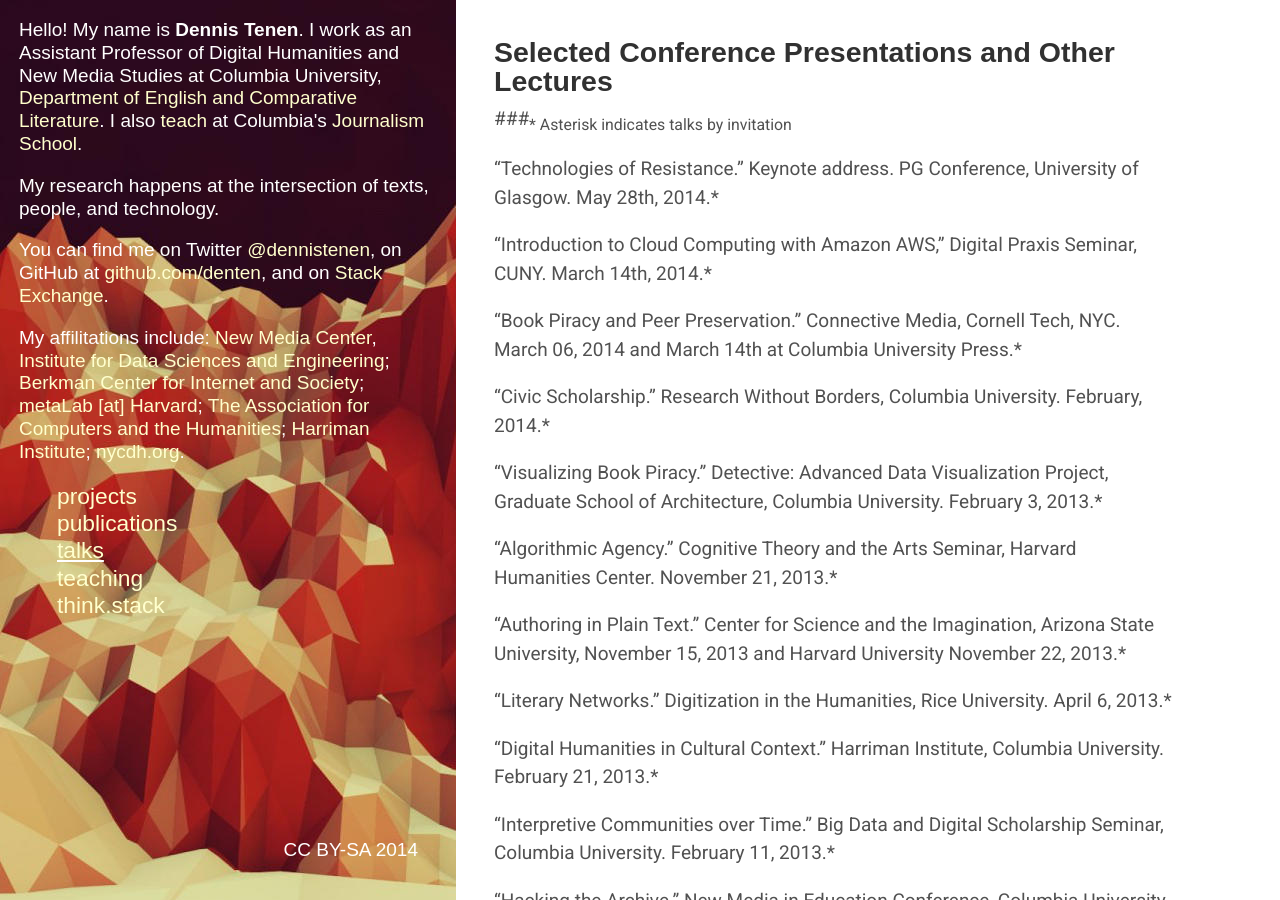
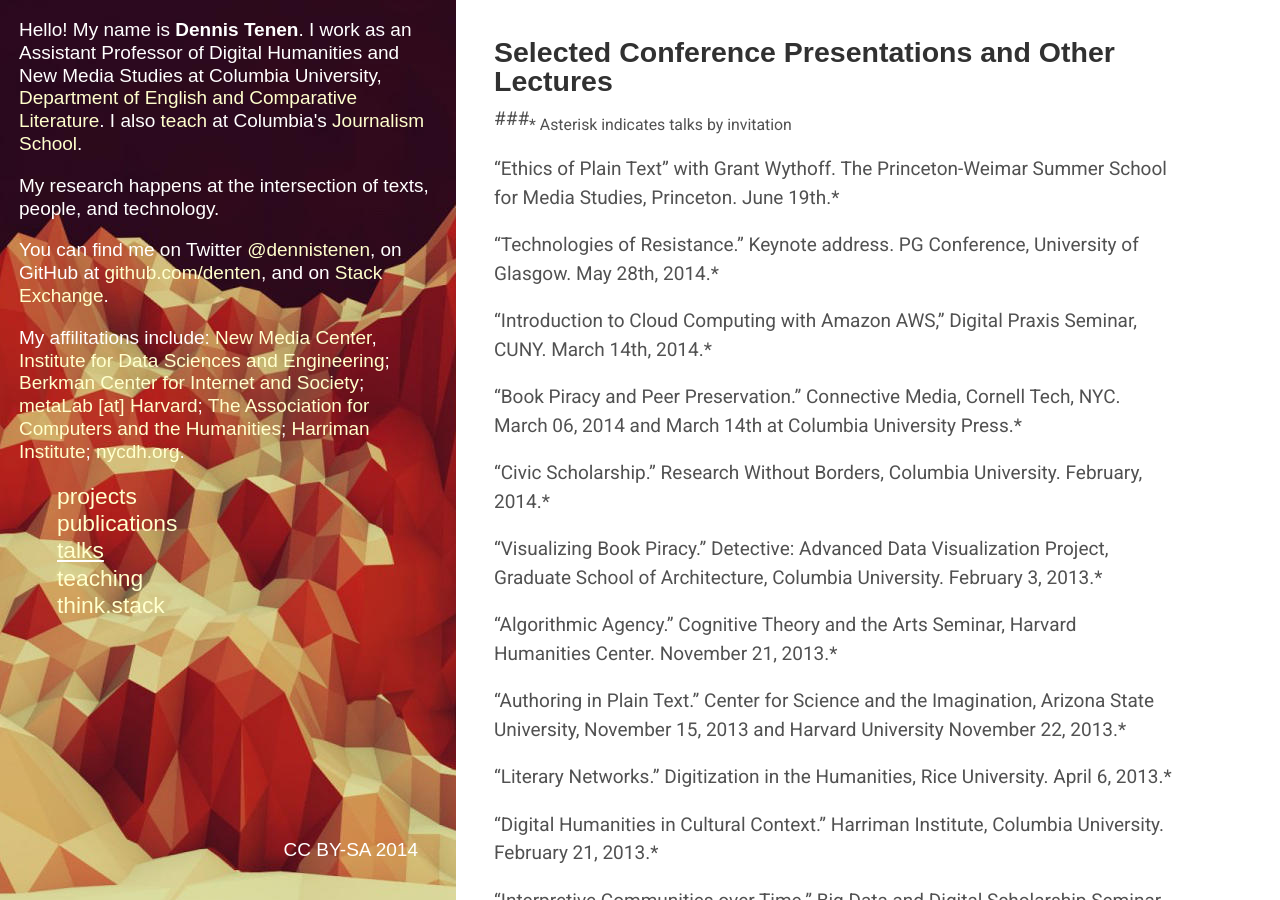
Before and after one commit to denten/denten.github.io, a Jekyll site: the page built from _pages/category-pages/talks.md, in a window 1280 px wide and 900 px high. Built offline with Jekyll 4.4.1, drawn with Linux system fonts in a browser that asks for light colours; some web fonts are replaced.

Commit message:
update talks

```diff
--- a/_includes/CV/06-talks.md
+++ b/_includes/CV/06-talks.md
@@ -2,6 +2,8 @@
 ## Selected Conference Presentations and Other Lectures
 
 ###<sub>\* Asterisk indicates talks by invitation</sub>
+
+"Ethics of Plain Text" with Grant Wythoff. The Princeton-Weimar Summer School for Media Studies, Princeton. June 19th.\*
 
 "Technologies of Resistance." Keynote address. PG Conference, University of Glasgow. May 28th, 2014.\*
 
```
